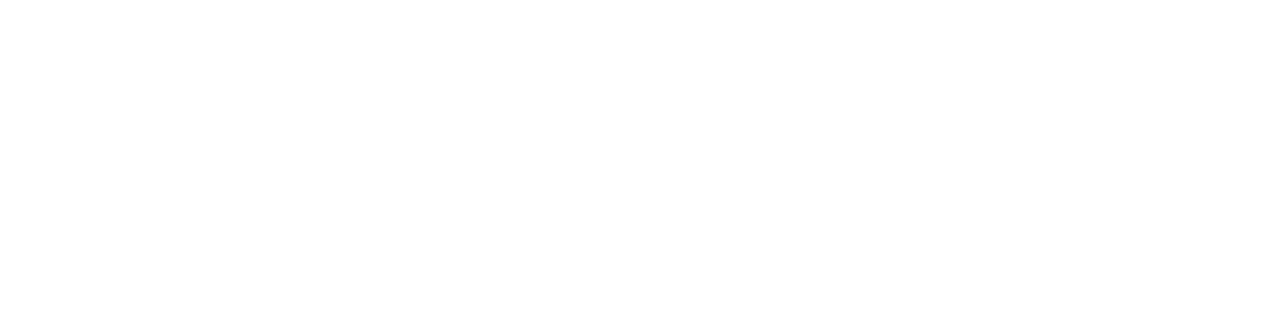
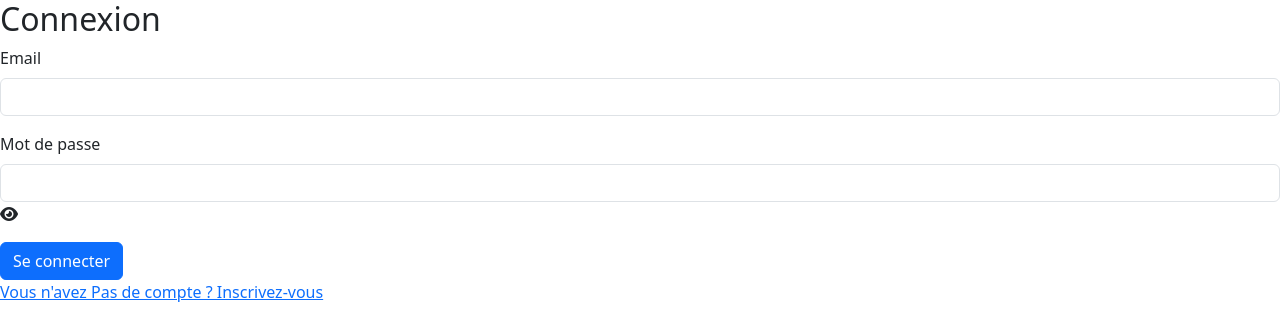
Before and after one commit to iliass244/examen_enligne, a React (Create React App) app in the folder client/: page /login in a window 1280 px wide. Before the commit this address had no page. Shown: the top 336 px of the page. Built offline with nearby package versions, Linux system fonts and the light colour scheme.

Commit message:
ajout login + session/JWT

```diff
--- a/client/src/App.js
+++ b/client/src/App.js
@@ -2,6 +2,7 @@
 import React from 'react';
 import { BrowserRouter as Router, Route, Routes } from 'react-router-dom';
 import Home from './components/Home';
+import Login from './components/Login';
 import Register from './components/Register';
 import 'bootstrap/dist/css/bootstrap.min.css';
 
@@ -10,6 +11,7 @@
     <Router>
       <Routes>
       <Route path="/" element={<Home />} />
+      <Route path="/login" element={<Login />} />
         <Route path="/register" element={<Register />} />
       </Routes>
     </Router>
--- /dev/null
+++ b/client/src/components/Login.js
@@ -0,0 +1,83 @@
+// Fichier : client/src/components/Login.js
+import React, { useState } from 'react';
+import axios from 'axios';
+import { useNavigate, Link } from 'react-router-dom';
+
+const Login = () => {
+  const [email, setEmail] = useState('');
+  const [password, setPassword] = useState('');
+  const [rememberMe, setRememberMe] = useState(false);
+  const [showPassword, setShowPassword] = useState(false);
+  const [error, setError] = useState('');
+  const navigate = useNavigate();
+
+  const handleSubmit = async (e) => {
+    e.preventDefault();
+    try {
+      const response = await axios.post('http://localhost:5000/api/auth/login', {
+        email,
+        password,
+      });
+      localStorage.setItem('token', response.data.token);
+      localStorage.setItem('role', response.data.role);
+
+      if (response.data.role === 'enseignant') {
+        navigate('/teacher-dashboard');
+      } else {
+        navigate('/student-dashboard');
+      }
+    } catch (err) {
+      setError(err.response?.data?.message || 'Erreur lors de la connexion');
+    }
+  };
+
+  return (
+    <div className="login-container">
+      <div className="login-form">
+        <h2>Connexion</h2>
+        {error && <div className="alert alert-danger">{error}</div>}
+        <form onSubmit={handleSubmit}>
+          <div className="mb-3">
+            <label htmlFor="email" className="form-label">
+              Email
+            </label>
+            <input
+              type="email"
+              className="form-control"
+              id="email"
+              value={email}
+              onChange={(e) => setEmail(e.target.value)}
+              required
+            />
+          </div>
+          <div className="mb-3 position-relative">
+            <label htmlFor="password" className="form-label">
+              Mot de passe
+            </label>
+            <input
+              type={showPassword ? 'text' : 'password'}
+              className="form-control"
+              id="password"
+              value={password}
+              onChange={(e) => setPassword(e.target.value)}
+              required
+            />
+            <i
+              className={`fas ${showPassword ? 'fa-eye-slash' : 'fa-eye'} password-toggle-icon`}
+              onClick={() => setShowPassword(!showPassword)}
+            ></i>
+          </div>
+
+          <button type="submit" className="btn btn-primary login-btn">
+            Se connecter
+          </button>
+        </form>
+        <Link to="/register" className="register-link">
+          Vous n'avez Pas de compte ? Inscrivez-vous
+        </Link>
+      </div>
+    </div>
+  );
+};
+
+export default Login;
```
Also changed, not shown: 2 other files (tests, documents, lock files or other folders).
